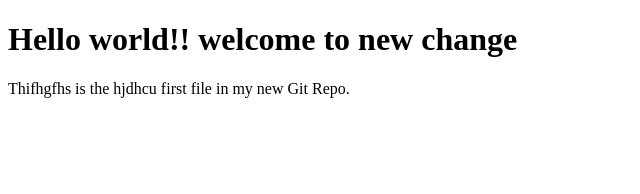
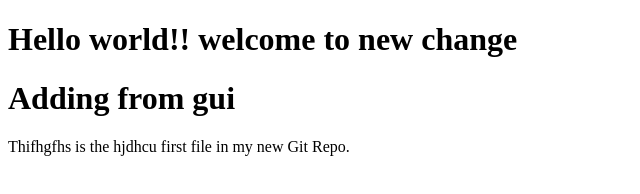
Before and after one commit to Supreet-Bajannavar/tools-training, a plain HTML site: page index.html in a window 1280 px wide. Shown: the whole page, without its empty margins (0-640 px from the left). Drawn offline with Linux system fonts and the light colour scheme.

Commit message:
Update index.html

```diff
--- a/index.html
+++ b/index.html
@@ -9,6 +9,8 @@
 
 
 <h1>Hello world!! welcome to new change</h1>
+  <h1>Adding from gui </h1>
+
 <p>Thifhgfhs is the  hjdhcu first file in my new Git Repo.</p>
 
 
```
